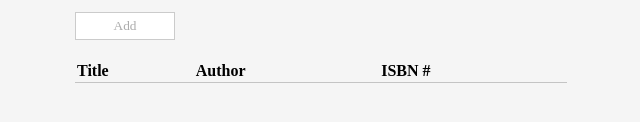
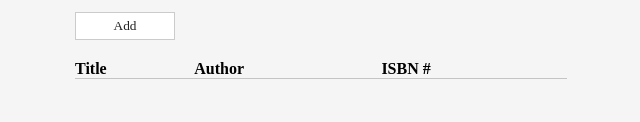
Before and after one commit to pstevovski/Side-Projects, a plain HTML site: page oop-book-list/index.html in a window 1280 px wide. Shown: the part 274-396 px from the top of the page, 319-959 px from the left. Drawn offline with Linux system fonts and the light colour scheme.

Commit message:
Corrected CSS on table.

```diff
--- a/oop-book-list/static/css/main.scss
+++ b/oop-book-list/static/css/main.scss
@@ -89,13 +89,13 @@ body{
             border: 1px solid #33333340;
             background-color: #fff;
             font-family: "Montserrat Medium";
-            color: color(placeholderText);
+            color: color(title);
             cursor: pointer;
+            outline: none;
             transition: 0.2s ease;
         }
 
         button:hover {
-            color: #222;
             border: 1px solid #333333;
         }
     }
@@ -106,12 +106,17 @@ body{
         width: 100%;
         text-align: left;
         font-family: $labelText;
-        border-bottom: 1px solid rgba(0,0,0,0.2);
+        border-collapse: collapse;
+
+        thead{
+            border-bottom: 1px solid rgba(0,0,0,0.2);
+        }
 
         tbody {
             margin: 5px 0;
 
             td {
+                border-bottom: 1px solid rgba(0,0,0,0.2);
                 padding: 5px;
             }
         }
```
Also changed, not shown: oop-book-list/static/css/main.css, 1 other file.
